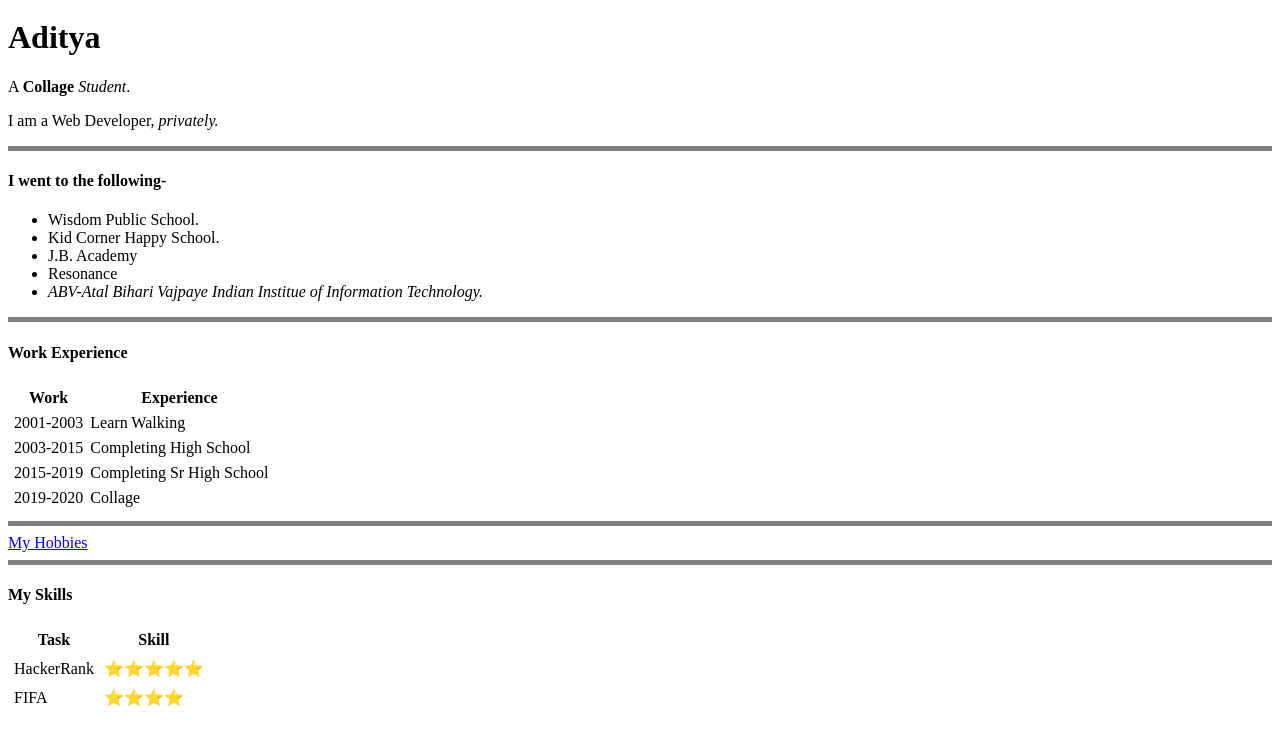
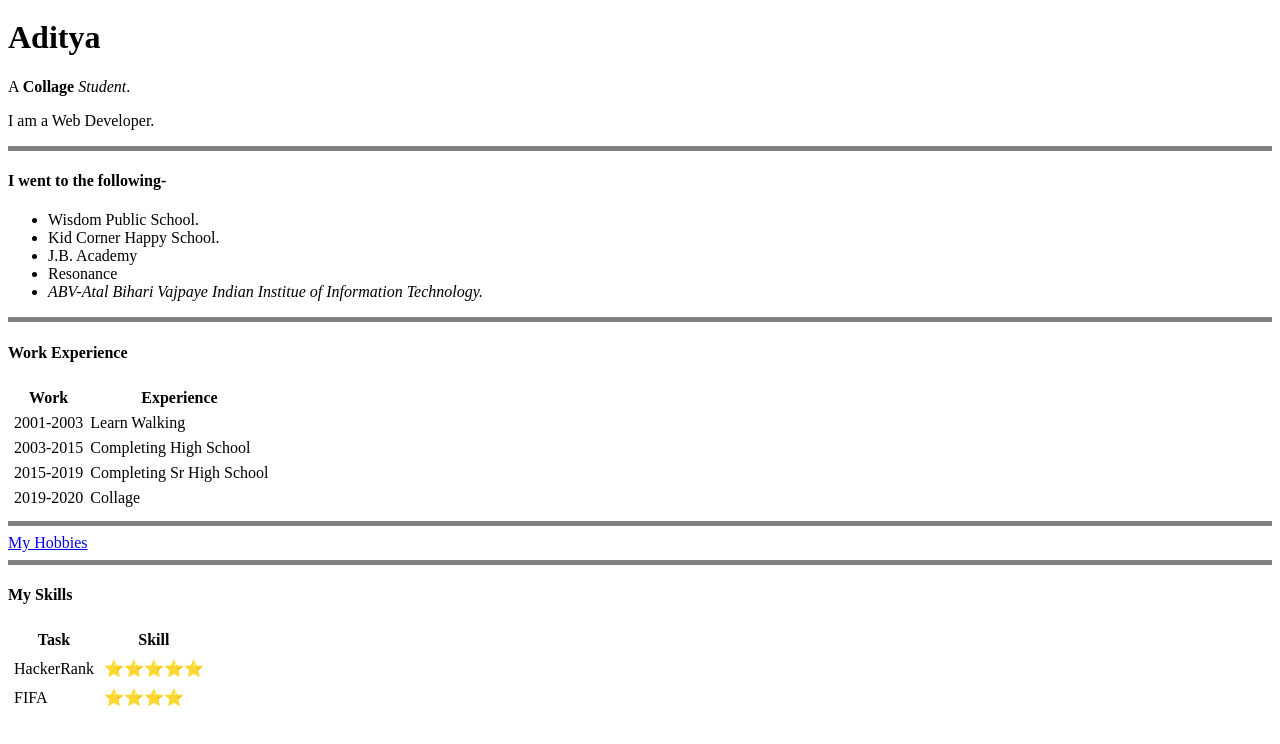
Before and after one commit to adijr9487/My-Page, a plain HTML site: page index.html in a window 1280 px wide. Shown: the part 28-772 px from the top of the page. Drawn offline with Linux system fonts and the light colour scheme.

Commit message:
Second upload
index.html

```diff
--- a/index.html
+++ b/index.html
@@ -11,7 +11,7 @@
   <img src="#" alt="Aditya's Profile">
   <h1>Aditya</h1>
   <p>A <strong>Collage</strong> <em>Student</em>.</p>
-  <p>I am a Web Developer, <em>privately.</em></p>
+  <p>I am a Web Developer.</p>
   <hr size=5 color="grey">
   <h4>I went to the following-</h4>
   <ul>
```
